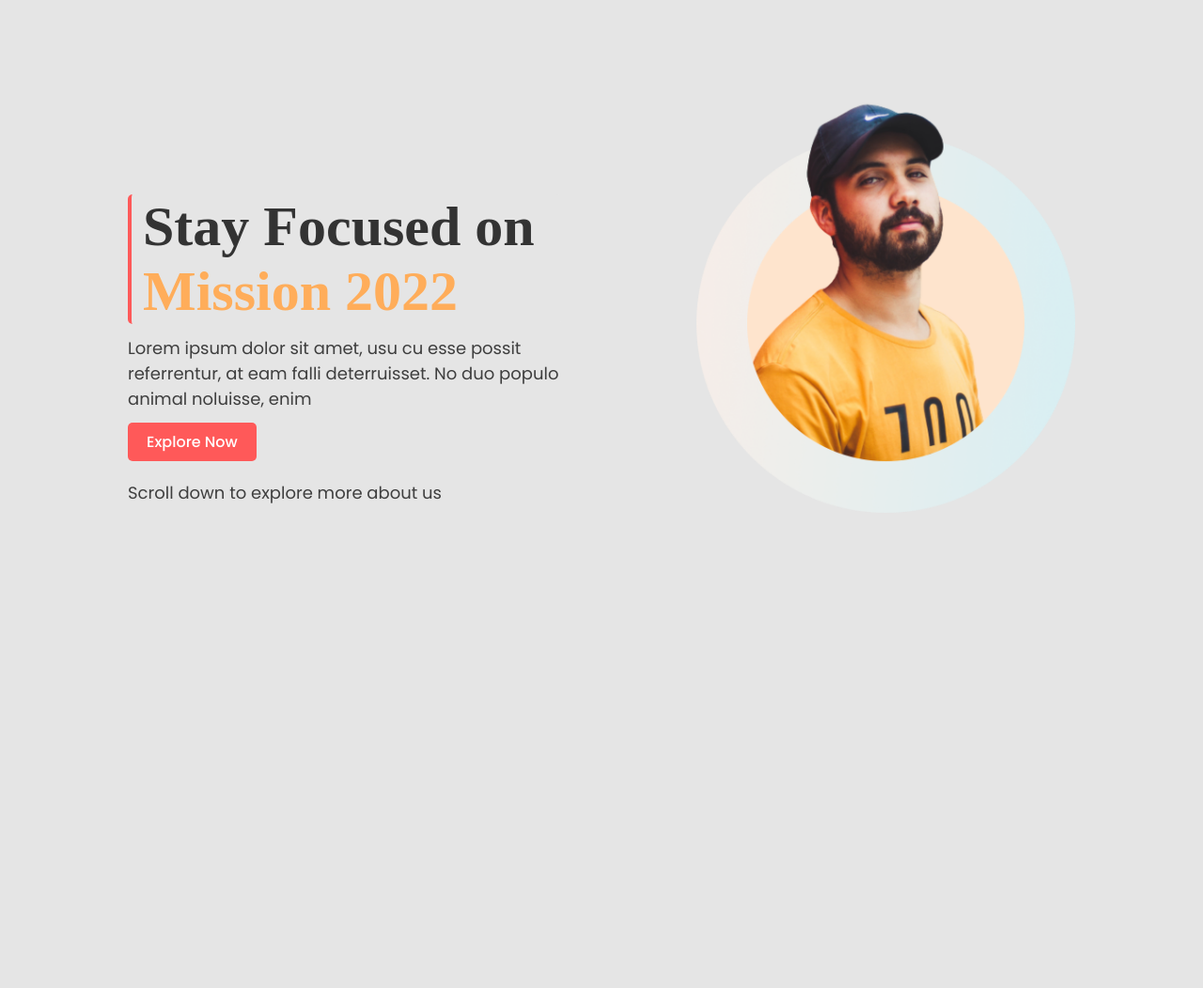
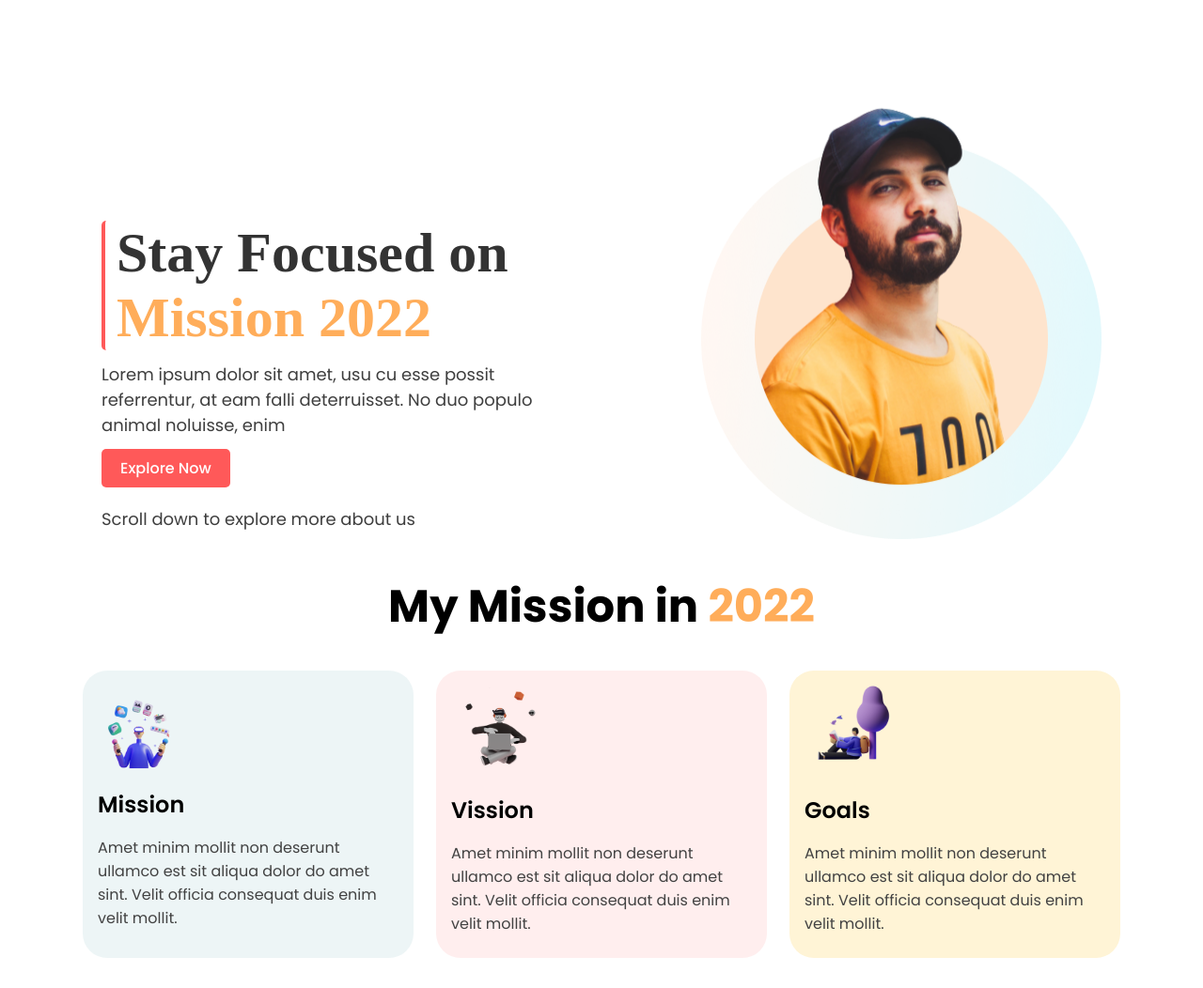
Before and after one commit to tawhidislam22/mission, a plain HTML site: page index.html in a window 1280 px wide. Shown: the whole page at 94% size. Before the commit the page ends 800 px from the top, so only its background shows below. Drawn offline with Linux system fonts and the light colour scheme.

Commit message:
mission section done

```diff
--- a/index.html
+++ b/index.html
@@ -22,10 +22,37 @@
                 <img src="./images/person/person-2.png" alt="">
             </div>
         </div>
-        <h1></h1>
 
     </header>
     <main>
+        <section class="mission">
+            <h1>My Mission in <span style="color: rgb(255, 173, 90);">2022</span></h1>
+            <div class="card-box">
+                <div class="card" style="background-color: rgba(79, 157, 166, 0.1);">
+                    <div class="card-image">
+                    <img src="./images/illustrators/illustrator-1.png" alt="">
+                    </div>
+                    <h2>Mission</h2>
+                    <p>Amet minim mollit non deserunt ullamco est sit aliqua dolor do amet sint. Velit officia consequat duis enim velit mollit.</p>
+                </div>
+                <div class="card" style="background-color: rgba(255, 89, 89, 0.1);">
+                    <div class="card-image">
+                       <img src="./images/illustrators/illustrator-2.png" alt="">
+                    </div>
+
+                    <h2>Vission</h2>
+                    <p>Amet minim mollit non deserunt ullamco est sit aliqua dolor do amet sint. Velit officia consequat duis enim velit mollit.</p>
+                </div>
+                <div class="card" style="background-color: rgb(255, 244, 214);">
+                    <div class="card-image">
+                        <img src="./images/illustrators/illustrator-3.png" alt="">
+                    </div>
+
+                    <h2>Goals</h2>
+                    <p>Amet minim mollit non deserunt ullamco est sit aliqua dolor do amet sint. Velit officia consequat duis enim velit mollit.</p>
+                </div>
+            </div>
+        </section>
 
     </main>
     <footer>
--- a/styles/style.css
+++ b/styles/style.css
@@ -6,7 +6,7 @@
     margin: 0;
     box-sizing: border-box;
     max-width: 1440px;
-    background-color:  rgb(229, 229, 229);;
+    /* background-color:  rgb(229, 229, 229); */
 }
 #btn-primary{
     padding: .5rem 1.25rem;
@@ -27,8 +27,8 @@
     display: flex;
     justify-content: space-around;
     align-items:flex-end;
-    margin: 2rem 4rem;
-
+    margin: 2rem;
+    margin-bottom: 2rem;
 }
 .banner-content{
     width: 40%;
@@ -57,3 +57,47 @@
 .banner-image img{
     width: 100%;
 }
+/* banner section ends here */
+
+/* mission section starts here */
+.mission{
+    margin: 2rem 5.5rem;
+}
+.mission h1{
+    text-align: center;
+    font-family: Poppins;
+    font-size: 3rem;
+    font-weight: 700;
+}
+
+.card-box{
+    display: grid;
+    grid-template-columns: repeat(3,1fr);
+    gap: 1.5rem;
+}
+.card{
+    border-radius: 26px;
+    margin-top: 2rem;
+    padding: .75rem 1rem 1.5rem 1rem;
+}
+.card-image{
+    width: 32%;
+}
+.card-image img{
+    width: 100%;
+}
+.card h2{
+    color: rgb(0, 0, 0);
+    font-family: Poppins;
+    font-size: 1.5rem;
+    font-weight: 600;
+    margin-top: .75rem;
+}
+.card p{
+    color: rgb(66, 66, 66);
+    font-family: Poppins;
+    font-size: 1rem;
+    font-weight: 400;
+    margin-top: 1rem;
+}
+/* mission section starts here */
```
